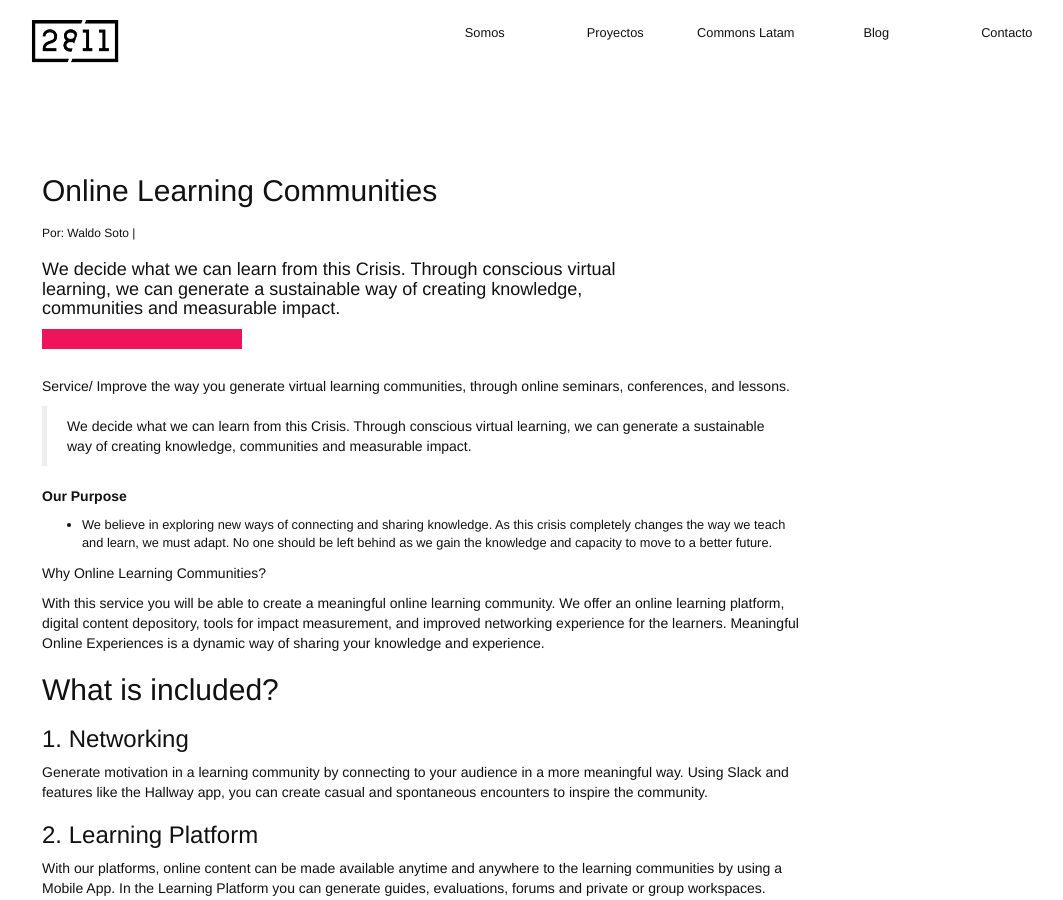
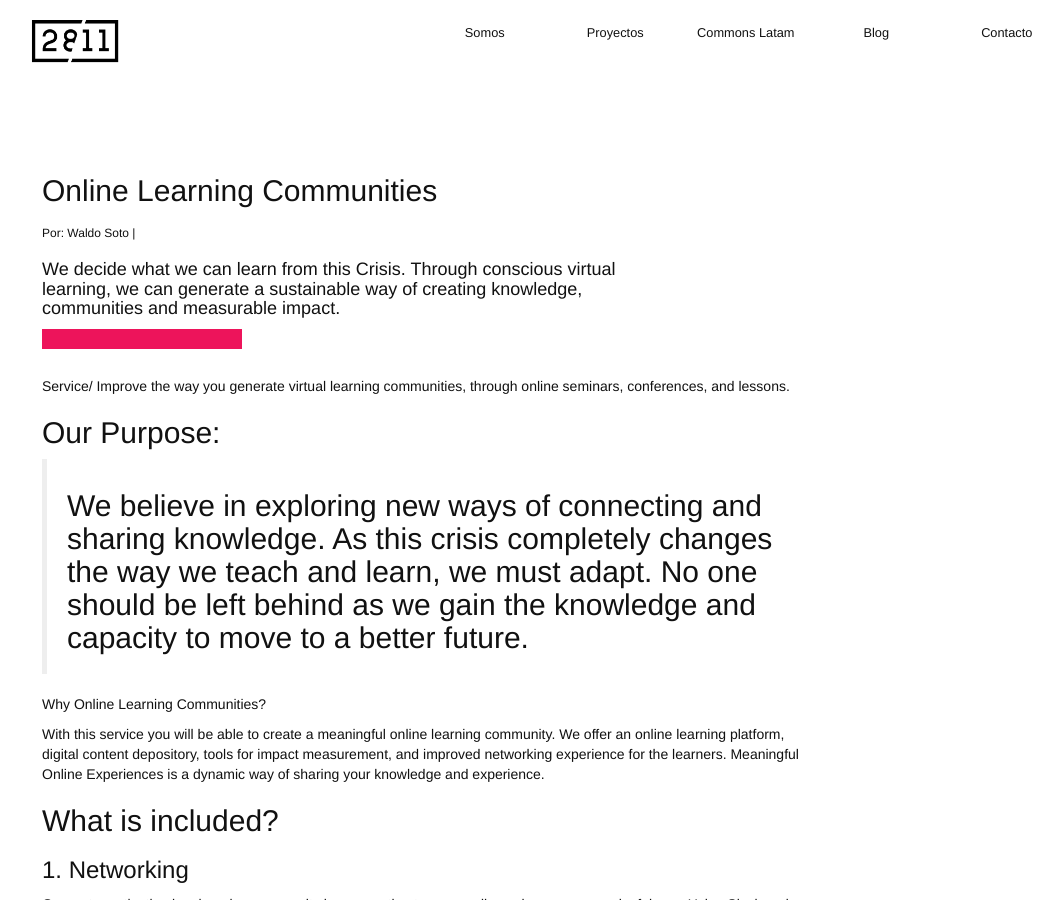
Before and after one commit to 2811Chile/2811Chile.github.io, a Jekyll site: the page built from _posts/2020-07-02-online-learning-communities.markdown, in a window 1280 px wide and 900 px high. Shown: the whole window, without its empty margins (138-1201 px from the left). Built offline with Jekyll 4.4.1, drawn with Linux system fonts in a browser that asks for light colours; nearby versions of some CDN libraries; some web fonts are replaced; our own code applies the rules of GitHub Pages for plain Markdown files.

Commit message:
Updated Online Learning Communities

```diff
--- a/_posts/2020-07-02-online-learning-communities.markdown
+++ b/_posts/2020-07-02-online-learning-communities.markdown
@@ -12,13 +12,10 @@ Service/ Improve the way you generate virtual
 learning communities, through online seminars, conferences, and lessons.
 <!--mas-->
 
-> We decide what we can learn from this Crisis. Through conscious virtual learning, we can generate a sustainable way of creating knowledge, communities and measurable impact.
 
-**Our Purpose**
+## Our Purpose:
 
-* We believe in exploring new ways of connecting and sharing knowledge.
-As this crisis completely changes the way we teach and learn, we must adapt.
-No one should be left behind as we gain the knowledge and capacity to  move to a better future.
+> ## We believe in exploring new ways of connecting and sharing knowledge. As this crisis completely changes the way we teach and learn, we must adapt. No one should be left behind as we gain the knowledge and capacity to move to a better future.
 
 Why Online Learning Communities?
 
```
